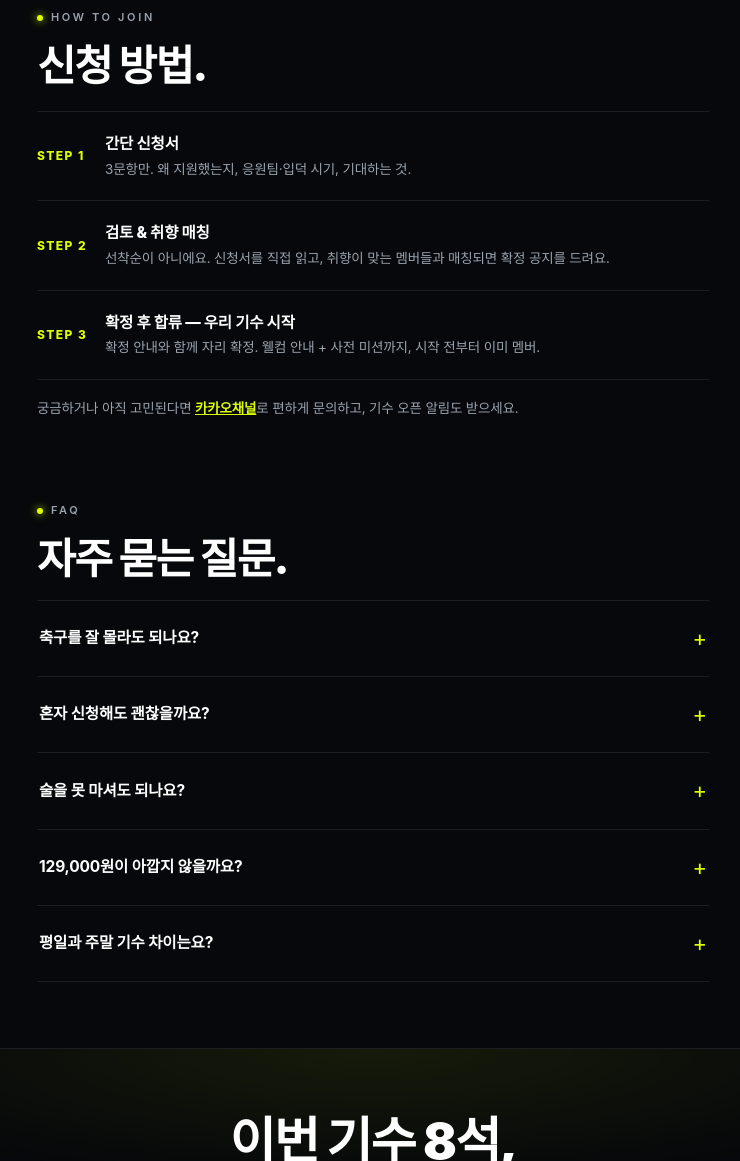
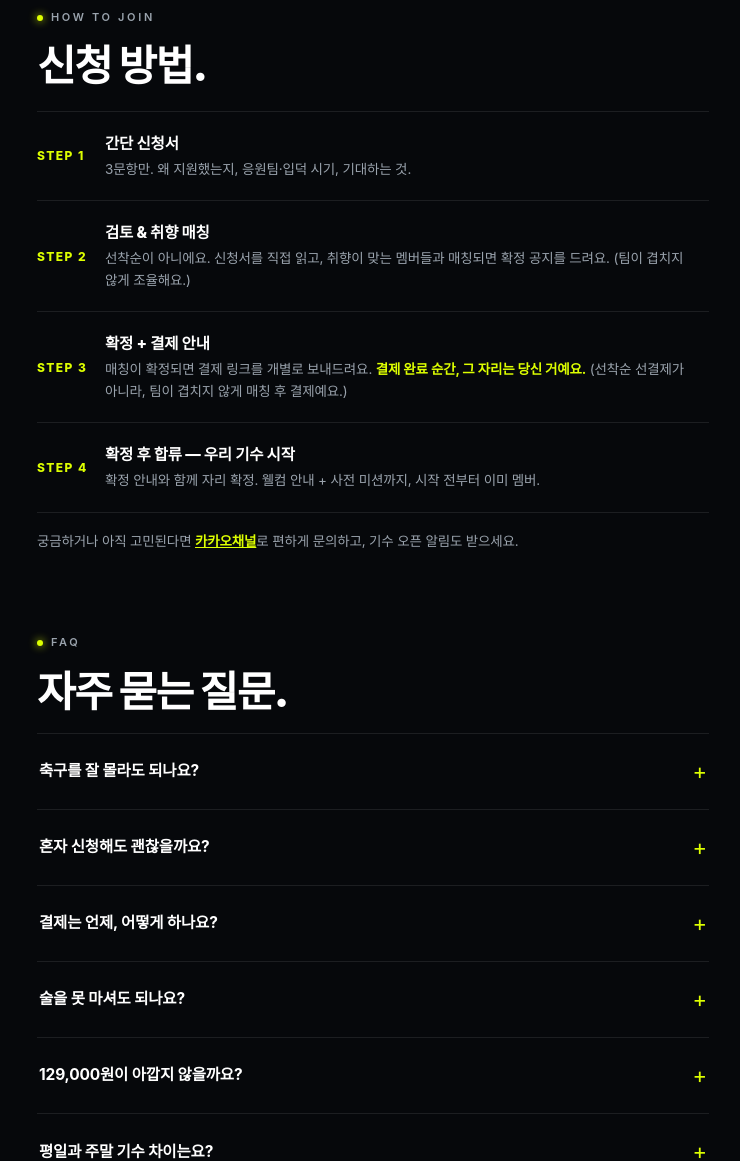
Before and after one commit to oof-seoul/oof-seoul.github.io, a plain HTML site: page index.html in a window 1280 px wide. Shown: the part 6291-7452 px from the top of the page, without its empty margins (267-1007 px from the left). Drawn offline with Linux system fonts and the light colour scheme; a web font is replaced by a local one.

Commit message:
Update index.html

```diff
--- a/index.html
+++ b/index.html
@@ -390,8 +390,9 @@
     <h2>신청 방법.</h2>
     <div style="margin-top:22px;">
       <div class="astep"><span class="n">STEP 1</span><div><div class="t">간단 신청서</div><div class="d">3문항만. 왜 지원했는지, 응원팀·입덕 시기, 기대하는 것.</div></div></div>
-      <div class="astep"><span class="n">STEP 2</span><div><div class="t">검토 &amp; 취향 매칭</div><div class="d">선착순이 아니에요. 신청서를 직접 읽고, 취향이 맞는 멤버들과 매칭되면 확정 공지를 드려요.</div></div></div>
-      <div class="astep"><span class="n">STEP 3</span><div><div class="t">확정 후 합류 — 우리 기수 시작</div><div class="d">확정 안내와 함께 자리 확정. 웰컴 안내 + 사전 미션까지, 시작 전부터 이미 멤버.</div></div></div>
+      <div class="astep"><span class="n">STEP 2</span><div><div class="t">검토 &amp; 취향 매칭</div><div class="d">선착순이 아니에요. 신청서를 직접 읽고, 취향이 맞는 멤버들과 매칭되면 확정 공지를 드려요. (팀이 겹치지 않게 조율해요.)</div></div></div>
+      <div class="astep"><span class="n">STEP 3</span><div><div class="t">확정 + 결제 안내</div><div class="d">매칭이 확정되면 결제 링크를 개별로 보내드려요. <b style="color:var(--lime);">결제 완료 순간, 그 자리는 당신 거예요.</b> (선착순 선결제가 아니라, 팀이 겹치지 않게 매칭 후 결제예요.)</div></div></div>
+      <div class="astep"><span class="n">STEP 4</span><div><div class="t">확정 후 합류 — 우리 기수 시작</div><div class="d">확정 안내와 함께 자리 확정. 웰컴 안내 + 사전 미션까지, 시작 전부터 이미 멤버.</div></div></div>
     </div>
     <p class="muted" style="margin-top:18px; font-size:13.5px;">궁금하거나 아직 고민된다면 <a href="https://pf.kakao.com/_WYWvn" target="_blank" rel="noopener" style="color:var(--lime); font-weight:600;">카카오채널</a>로 편하게 문의하고, 기수 오픈 알림도 받으세요.</p>
   </div>
@@ -403,6 +404,7 @@
     <h2 style="margin-bottom:18px;">자주 묻는 질문.</h2>
     <details><summary>축구를 잘 몰라도 되나요?</summary><p>네. 지식이 아니라 취향·경험을 나누는 자리예요. “바보 같은 질문 환영”이 규칙이고, 설명충·핀잔은 금지입니다.</p></details>
     <details><summary>혼자 신청해도 괜찮을까요?</summary><p>대부분 혼자 오세요. 입덕 시기가 다른 사람끼리 짝을 매칭해 자연스럽게 친해지도록 진행합니다.</p></details>
+    <details><summary>결제는 언제, 어떻게 하나요?</summary><p>신청서는 무료예요. 취향 매칭으로 <b>확정된 분께만</b> 결제 링크를 개별로 보내드립니다. 팀이 겹치지 않게 멤버를 조율하기 때문에, 선착순 선결제가 아니라 <b>매칭 후 결제</b>예요. 결제가 완료돼야 자리가 확정됩니다.</p></details>
     <details><summary>술을 못 마셔도 되나요?</summary><p>물론이에요. 음료는 맥주 또는 무알콜·음료 중 선택. 마시러 오는 곳이 아니라 편하게 떠들러 오는 곳입니다.</p></details>
     <details><summary>129,000원이 아깝지 않을까요?</summary><p>술자리 2~3번 비용으로, 취향 맞는 축구팬들과 4주를 함께해요. 간식·음료도 매 회 제공!</p></details>
     <details><summary>평일과 주말 기수 차이는요?</summary><p>내용은 같아요. 평일 기수는 평일 저녁(퇴근 후 아지트 무드), 주말 기수는 주말 오후(낮부터 여유로운 무드)로 총 4회 진행돼요. 3기는 지금 모집 중이에요(11월 시작). 신청서 확인 후 취향을 매칭해 확정 멤버에게 일정을 개별 연락드립니다. 라이프스타일에 맞게 고르세요.</p></details>
```
